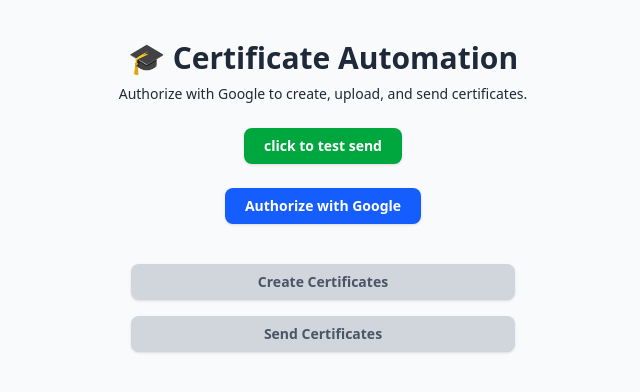
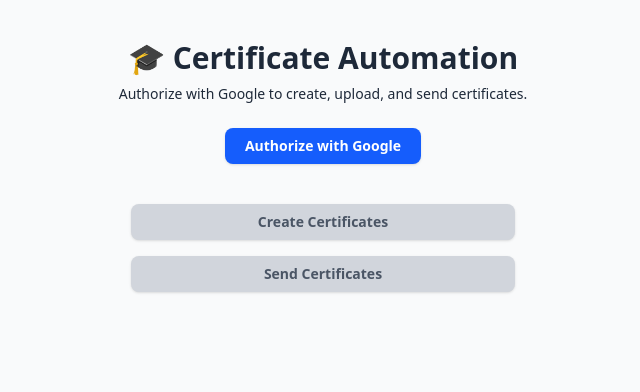
Before and after one commit to Abusha-Ansari/Cert-Automation, a Next.js app: page / in a window 1280 px wide. Shown: the top 392 px of the page, without its empty margins (317-957 px from the left). Built offline with nearby package versions, Linux system fonts and the light colour scheme; no server answers.

Commit message:
fix: minor changes

```diff
--- a/app/page.tsx
+++ b/app/page.tsx
@@ -47,15 +47,6 @@
 
   }, []);
 
-  // setTimeout(() => {
-  //   console.log("Current Sheet Name:", sheetName);
-  //   console.log("Current Event Name:", eventName);
-  //   console.log("Temporary Folder ID:", tempFolderId);
-  //   console.log("Slide Template ID:", slideTemplateId);
-  //   console.log("Spreadsheet ID:", spreadsheetId);
-
-  // }, 3000);
-
   const startAuth = () => {
     window.location.href = "/api/auth/start";
   };
@@ -104,9 +95,6 @@
           Authorize with Google to create, upload, and send certificates.
         </p>
       </div>
-    <button onClick={handleSend} className="bg-green-600 hover:bg-green-700 text-white px-5 py-2 rounded-lg text-sm font-semibold shadow">
-      click to test send
-    </button>
       {!loggedIn ? (
         <button
           onClick={startAuth}
```
